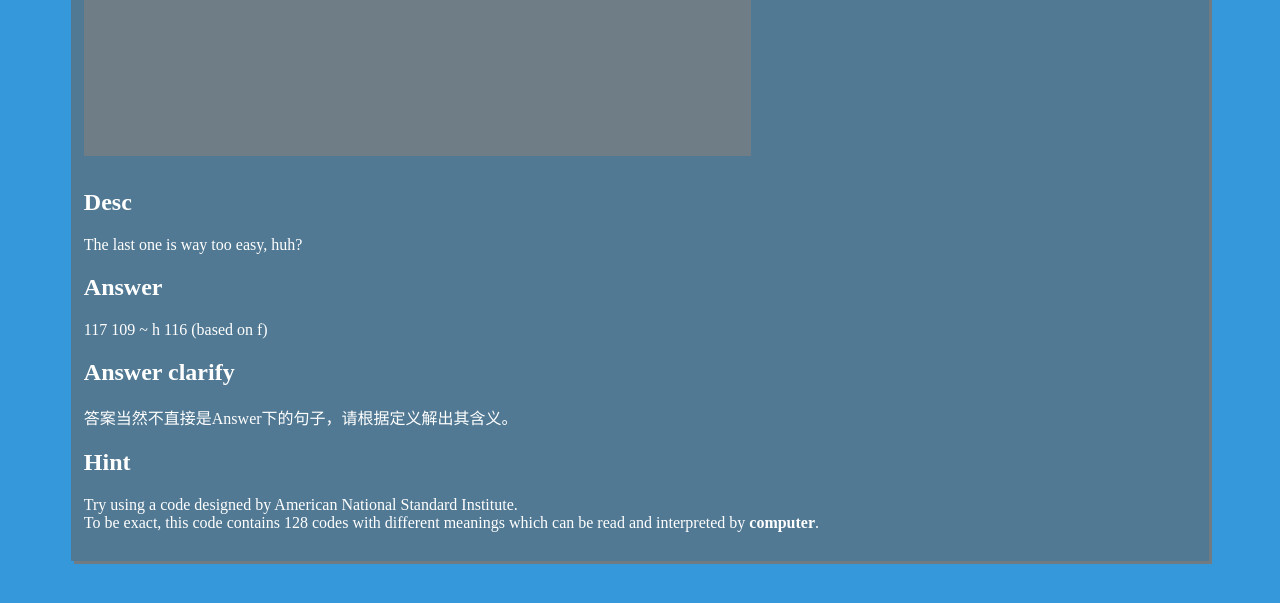
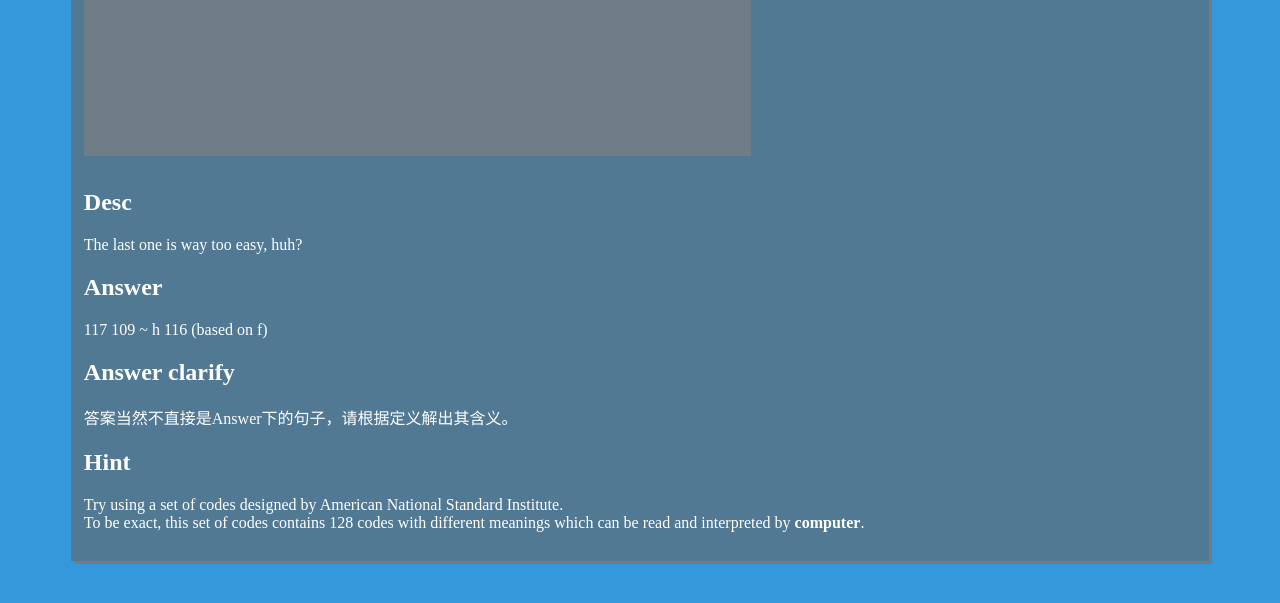
Before and after one commit to emprivatesites/encoded, a plain HTML site: page decoder.html in a window 1280 px wide. Shown: the part 203-806 px from the top of the page. Drawn offline with Linux system fonts and the light colour scheme.

Commit message:
Update decoder.html

```diff
--- a/decoder.html
+++ b/decoder.html
@@ -24,7 +24,7 @@
         </div>
         <div>
             <h2>Hint</h2>
-            <p>Try using a code designed by American National Standard Institute. <br/> To be exact, this code contains 128 codes with different meanings which can be read and interpreted by <strong>computer</strong>.</p>
+            <p>Try using a set of codes designed by American National Standard Institute. <br/> To be exact, this set of codes contains 128 codes with different meanings which can be read and interpreted by <strong>computer</strong>.</p>
         </div>
     </div>
 </body>
```
